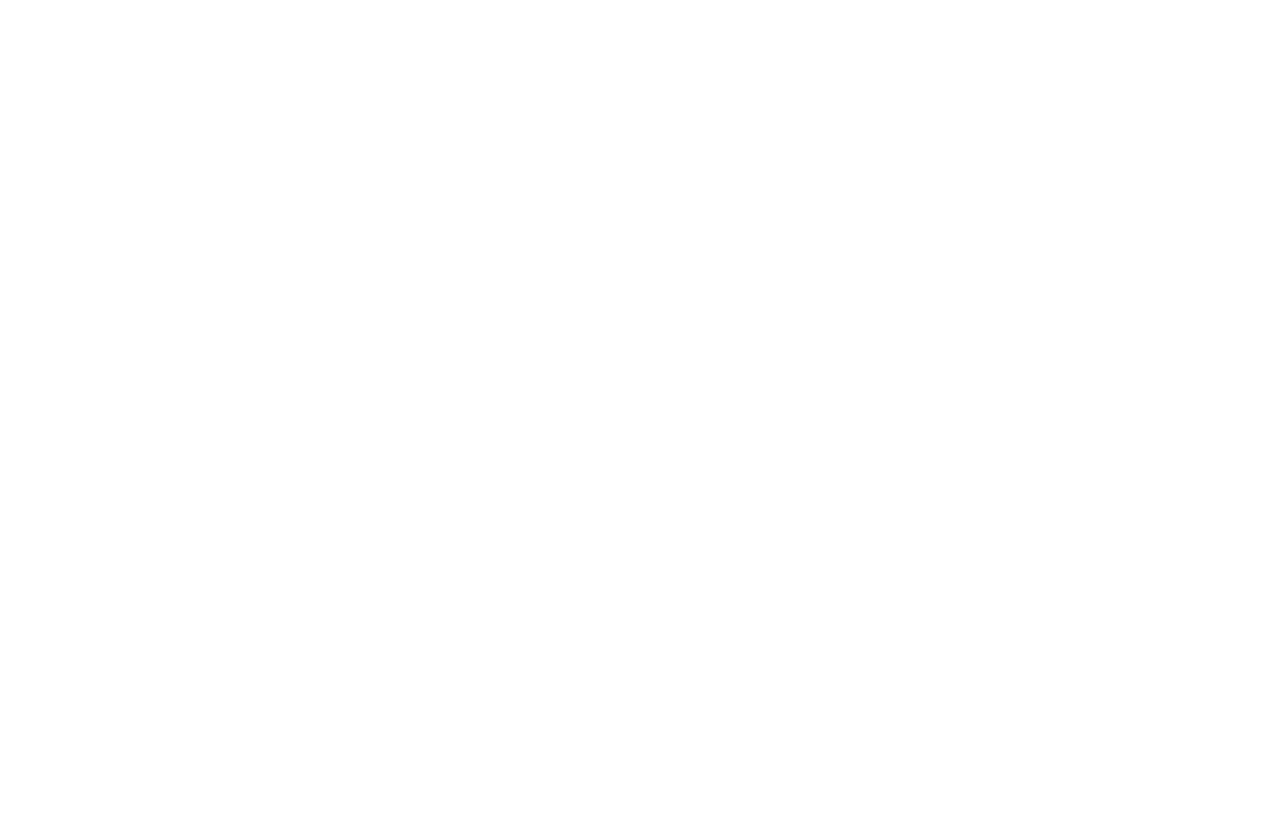
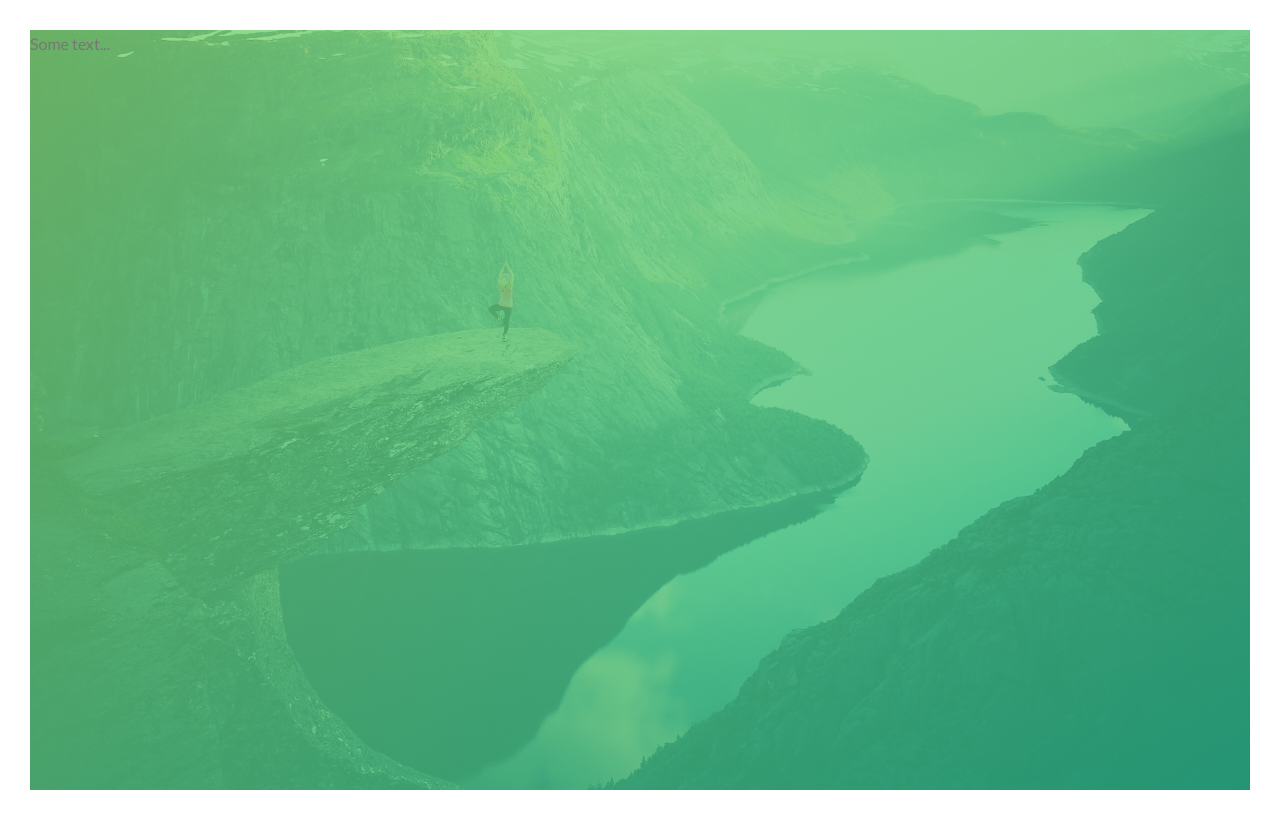
Before and after one commit to ElAndy94/Advanced-css, a plain HTML site: page Natours/starter/index.html in a window 1280 px wide. Drawn offline with Linux system fonts and the light colour scheme; files that its build step writes are made by us from their sources.

Commit message:
Using the clip-path, using polygon.

```diff
--- a/Natours/starter/css/style.css
+++ b/Natours/starter/css/style.css
@@ -6,3 +6,32 @@
 Dark green: #28b485
 
 */
+
+* {
+  margin: 0;
+  padding: 0;
+  box-sizing: border-box;
+}
+
+body {
+  font-family: "Lato", sans-serif;
+  font-weight: 400;
+  font-size: 16px;
+  line-height: 1.7;
+  color: #777;
+  padding: 30px;
+}
+
+.header {
+  height: 95vh;
+  background-image: linear-gradient(
+      to right bottom,
+      rgba(126, 213, 111, 0.8),
+      rgba(40, 180, 133, 0.8)
+    ),
+    url(../img/hero.jpg);
+  background-size: cover;
+  background-position: top;
+
+  clip-path: polygon(0 0, 100% 0, 100% 200px, 0, 100%);
+}
--- a/Natours/starter/index.html
+++ b/Natours/starter/index.html
@@ -13,7 +13,8 @@
         <title>Natours | Exciting tours for adventurous people</title>
     </head>
     <body>
-
-
+        <header class="header">
+          Some text...
+        </header>
     </body>
 </html>
```
